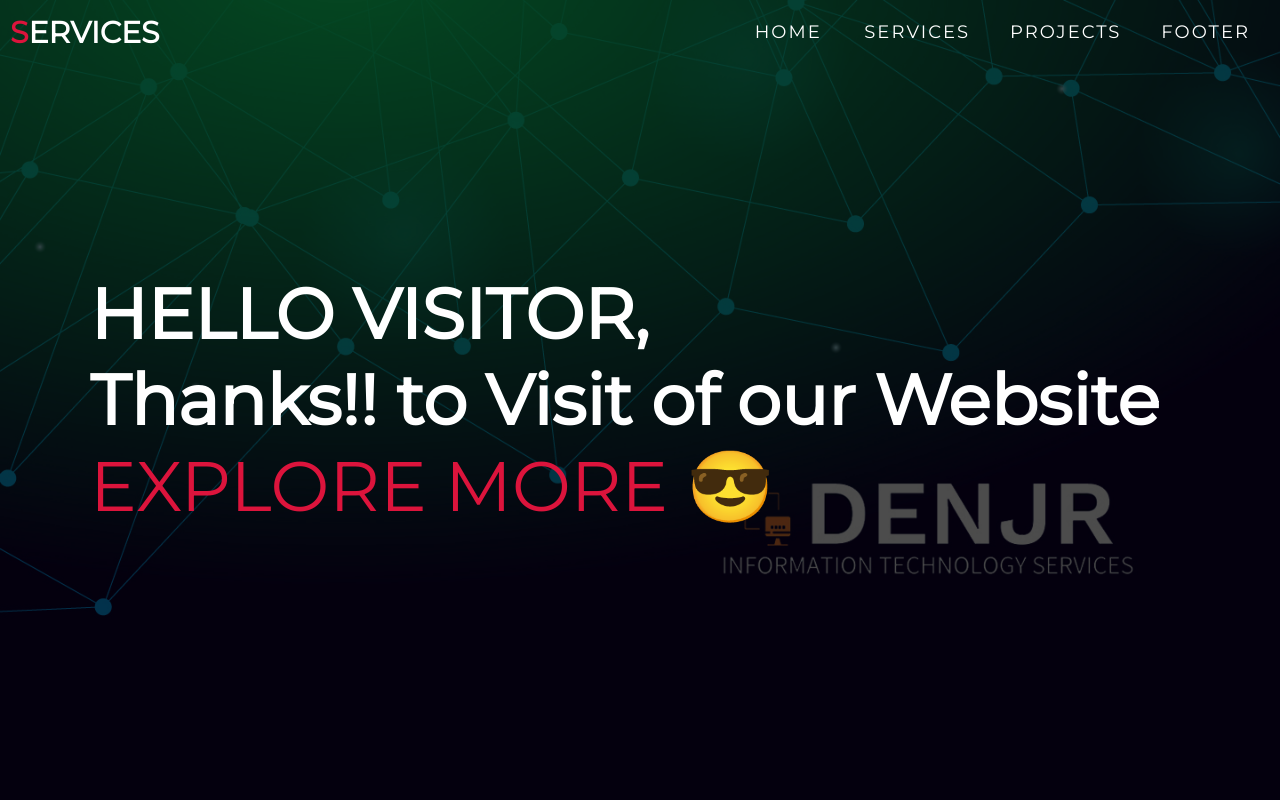
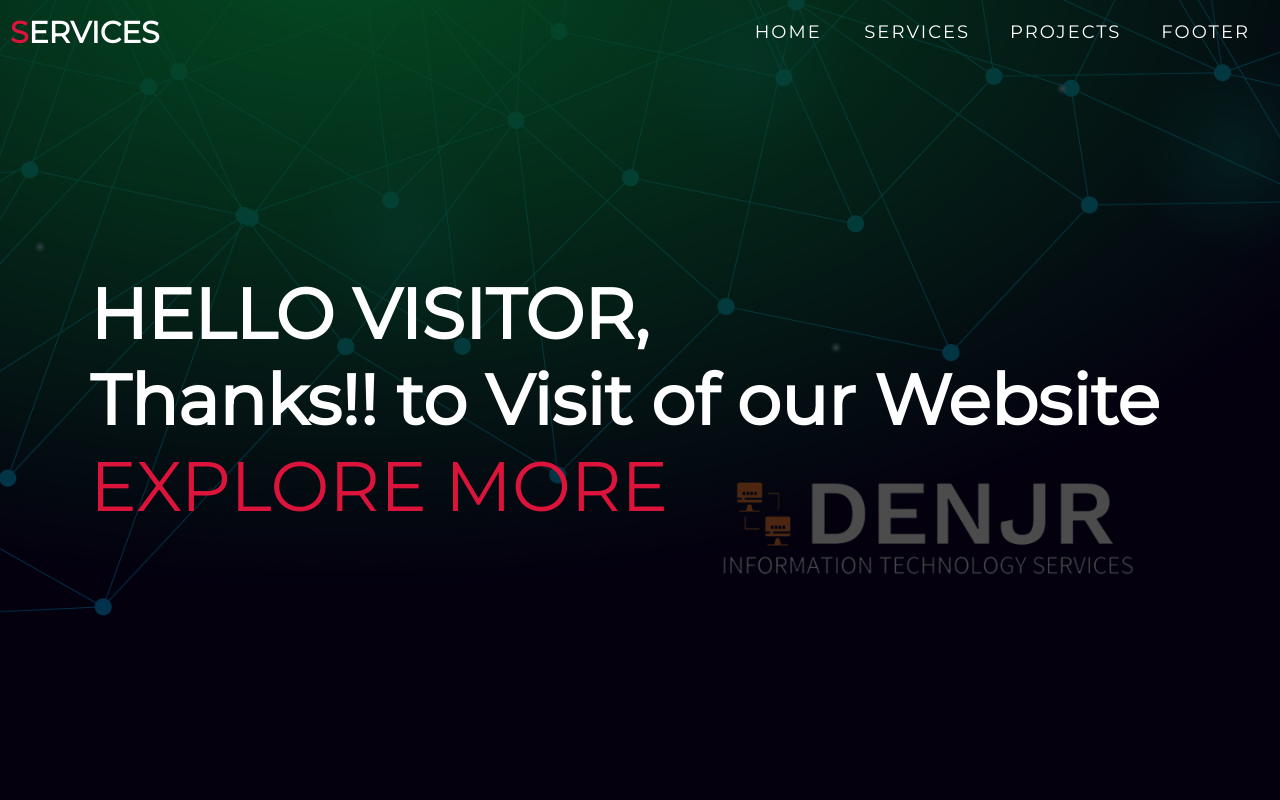
Before and after one commit to Kenscript404/Services, a plain HTML site: page index.html in a window 1280 px wide. Shown: the top 800 px of the page. Drawn offline with Linux system fonts and the light colour scheme.

Commit message:
Update index.html

```diff
--- a/index.html
+++ b/index.html
@@ -42,7 +42,7 @@
       <div>
         <h1>HELLO VISITOR, <span></span></h1>
         <h1>Thanks!! to Visit of our Website <span></span></h1>
-        <h1>EXPLORE MORE 😎 <span></span></h1>
+        <h1>EXPLORE MORE <span></span></h1>
         <!--a href="#projects" type="button" class="cta">Portfolio</a -->
       </div>
     </div>
```
